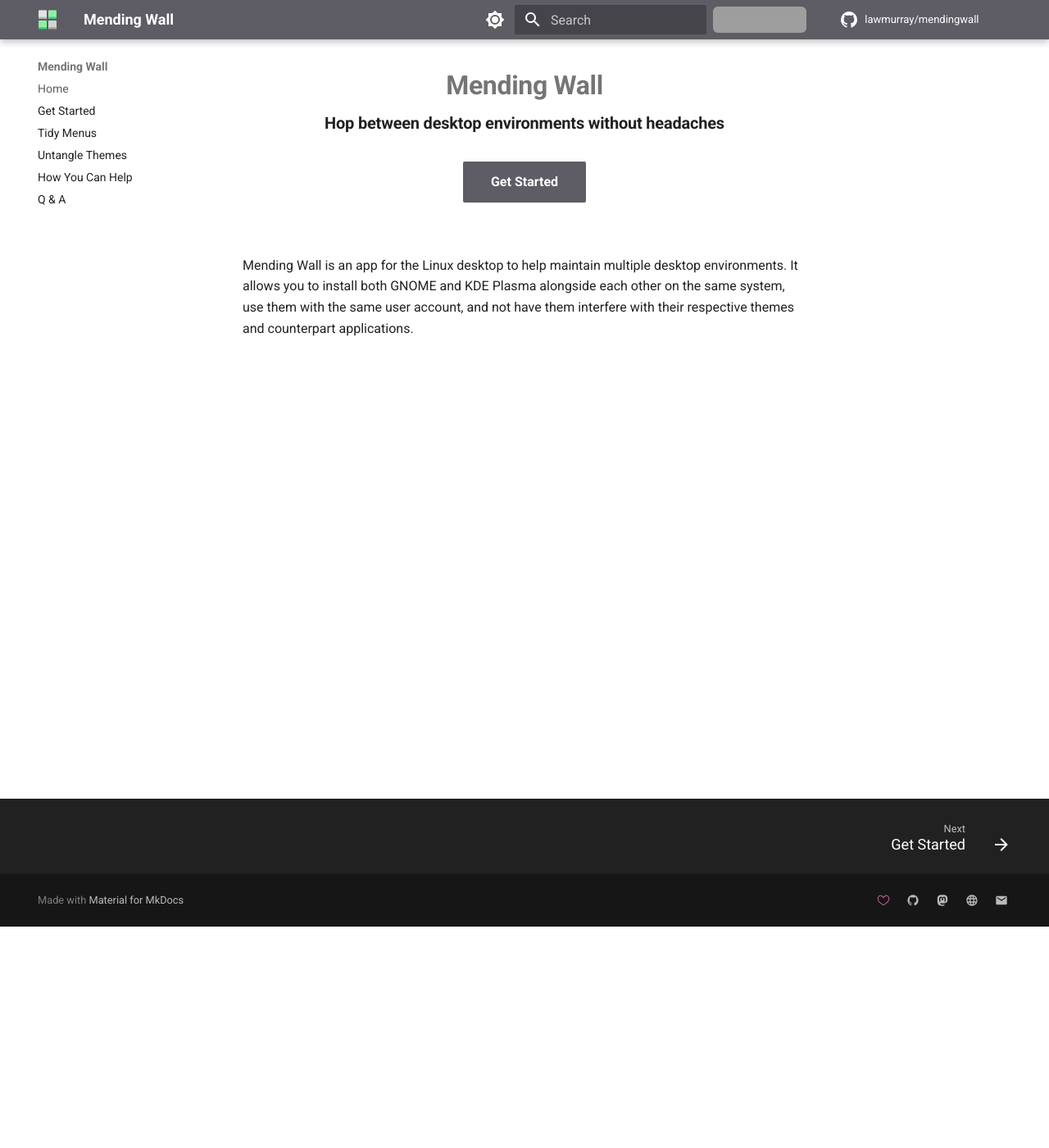
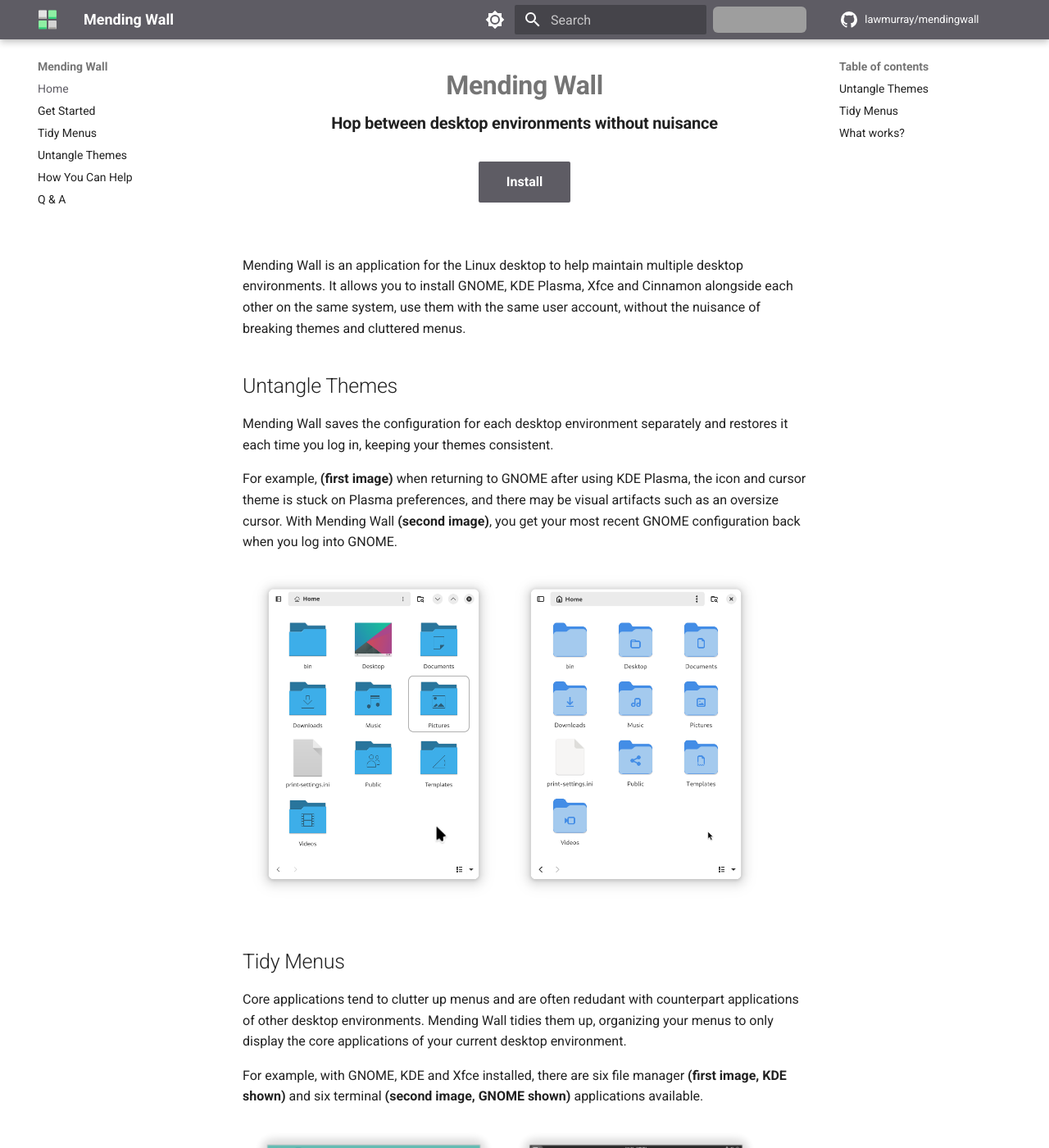
Before and after one commit to lawmurray/mendingwall, an MkDocs documentation site: the page built from docs/index.md, in a window 1280 px wide and 1400 px high, scrolled down 270 px. Shown: the whole window at 82% size. Built offline with MkDocs 1.6.1 and Material for MkDocs 9.7.7, drawn with Linux system fonts in a browser that asks for light colours; comment, search, counter and statistics services are not loaded; some of the changed text lies outside the part shown; grey boxes are pictures that could not be loaded.

Commit message:
Updated front page of website with examples and current testing status.

```diff
--- a/docs/index.md
+++ b/docs/index.md
@@ -5,10 +5,46 @@
 <div style="text-align:center;">
   <p><img src="assets/logo.svg" width="200" height="200" alt="Mending Wall logo"></p>
   <h1 style="margin-top:1em;"><strong>Mending Wall</strong></h1>
-  <h3 style="margin-top:-1.5em;"><strong>Hop between desktop environments without headaches</strong></h3>
+  <h3 style="margin-top:-1.5em;"><strong>Hop between desktop environments without nuisance</strong></h3>
   <p style="margin-top:2em;margin-bottom:4em;">
-    <a href="/getting-started" class="md-button md-button--primary">Get Started</a>
+    <a href="/getting-started" class="md-button md-button--primary">Install</a>
   </p>
 </div>
 
-Mending Wall is an app for the Linux desktop to help maintain multiple desktop environments. It allows you to install both GNOME and KDE Plasma alongside each other on the same system, use them with the same user account, and not have them interfere with their respective themes and counterpart applications.
+Mending Wall is an application for the Linux desktop to help maintain multiple desktop environments. It allows you to install GNOME, KDE Plasma, Xfce and Cinnamon alongside each other on the same system, use them with the same user account, without the nuisance of breaking themes and cluttered menus.
+
+## Untangle Themes
+
+Mending Wall saves the configuration for each desktop environment separately and restores it each time you log in, keeping your themes consistent.
+
+For example, **(first image)** when returning to GNOME after using KDE Plasma, the icon and cursor theme is stuck on Plasma preferences, and there may be visual artifacts such as an oversize cursor. With Mending Wall **(second image)**, you get your most recent GNOME configuration back when you log into GNOME.
+
+![GNOME after using KDE: the cursor is large and poorly rendered, icon and cursor themes are Breeze, the default on KDE, rather than Adwaita, as on GNOME](assets/gnome_broken_light.png#gh-light-mode-only){width=320}![GNOME after using KDE: the cursor is large and poorly rendered, icon and cursor themes are Breeze, the default on KDE, rather than Adwaita, as on GNOME](assets/gnome_broken_dark.png#gh-dark-mode-only){width=320}![Fixed! Mending Wall saves and restores the theme configuration as you had under GNOME. KDE Plasma can still modify the theme as needed while running too.](assets/gnome_fixed_light.png#gh-light-mode-only){width=320}![Fixed! Mending Wall saves and restores the theme configuration as you had under GNOME. KDE Plasma can still modify the theme as needed while running too.](assets/gnome_fixed_dark.png#gh-dark-mode-only){width=320}
+
+## Tidy Menus
+
+Core applications tend to clutter up menus and are often redudant with counterpart applications of other desktop environments. Mending Wall tidies them up, organizing your menus to only display the core applications of your current desktop environment.
+
+For example, with GNOME, KDE and Xfce installed, there are six file manager **(first image, KDE shown)** and six terminal **(second image, GNOME shown)** applications available.
+
+![The KDE menu (light mode) showing six file manager applications](assets/kde_many_file_manager_apps_light.png#gh-light-mode-only){width=320}![The KDE menu (dark mode) showing six file manager applications](assets/kde_many_file_manager_apps_dark.png#gh-dark-mode-only){width=320}![The GNOME menu showing six terminal applications](assets/gnome_many_terminal_apps.png){width=320}
+
+## What works?
+
+Mending Wall is currently being tested, and could do with [your help](how-you-can-help.md). Desktop environments are all configured differently, but Linux distributions may also configure the same desktop environment differently, and so it is important to test widely across the two dimensions. As a guide, the following represents the current status.
+
+|              | GNOME | KDE | Xfce | Cinnamon | [Others](how-you-can-help.md) |
+| ------------ | :---: | :-: | :--: | :------: | :----: |
+| :simple-ubuntu:&nbsp;**Ubuntu**<br/>:simple-debian:&nbsp;*Debian*<br/>:simple-linuxmint:&nbsp;*Linux Mint* | ✓✓ | ✓✓ | ✓ | ✓ | ? |
+| :simple-opensuse:&nbsp;**openSUSE** | ✓ | ✓ | ✓ | ✓ | ? |
+| :simple-endeavouros:&nbsp;**EndeavourOS**<br/>:simple-archlinux:&nbsp;*Arch&nbsp;Linux*<br/>:simple-manjaro:&nbsp;*Manjaro*| ✓ | ✓ | ? | ? | ? |
+| :simple-fedora:&nbsp;Fedora | ? | ? | ? | ? | ? |
+| [:simple-linux: Others](how-you-can-help.md) | ? | ? | ? | ? | ? |
+
+| Legend                    |                                                                       |
+| :-----------------------: | --------------------------------------------------------------------- |
+| **:simple-linux: Tested** | Distribution has been tested                                          |
+| *:simple-linux: Similar*  | Distribution has not been tested, but is very similar to one that has |
+| ✓✓                        | Reported tested and working with regular use                          |
+| ✓                         | Reported tested and working                                           |
+| ?                         | Unknown, [give it a try](getting-started.md)!                         |
```
Also changed, not shown: docs/assets/gnome_broken_dark.png (added), docs/assets/gnome_broken_light.png (added), docs/assets/gnome_fixed_dark.png (added), docs/assets/gnome_fixed_light.png (added), docs/assets/gnome_many_terminal_apps.png (added), docs/assets/kde_many_file_manager_apps_dark.png (added), docs/assets/kde_many_file_manager_apps_light.png (added), 3 other files.
